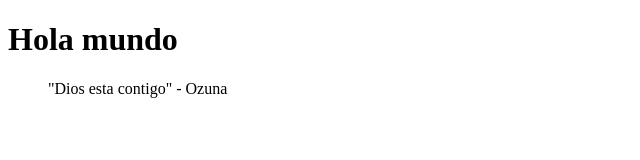
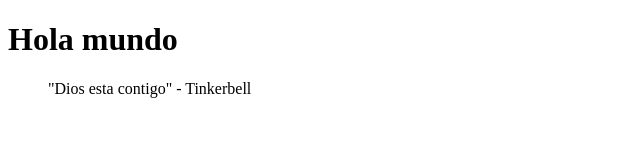
Before and after one commit to ashessssssss/Practica_Grupal, a plain HTML site: page index.html in a window 1280 px wide. Shown: the full height of the page, 0-640 px from the left. Drawn offline with Linux system fonts and the light colour scheme.

Commit message:
revision 1

```diff
--- a/index.html
+++ b/index.html
@@ -6,7 +6,7 @@
 <body>
     <h1>Hola mundo</h1>
     <blockquote>
-        "Dios esta contigo" - Ozuna
+        "Dios esta contigo" - Tinkerbell
     </blockquote>
 </body>
 </html>
```
